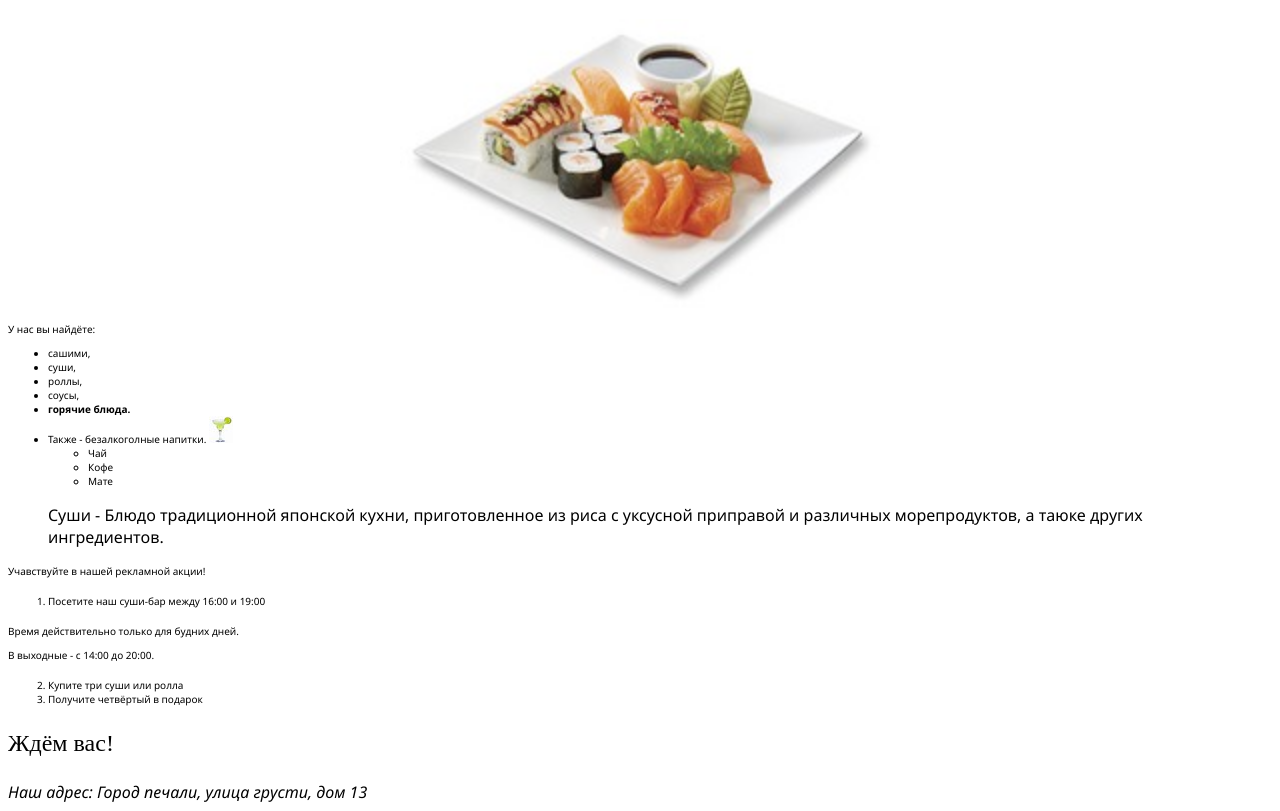
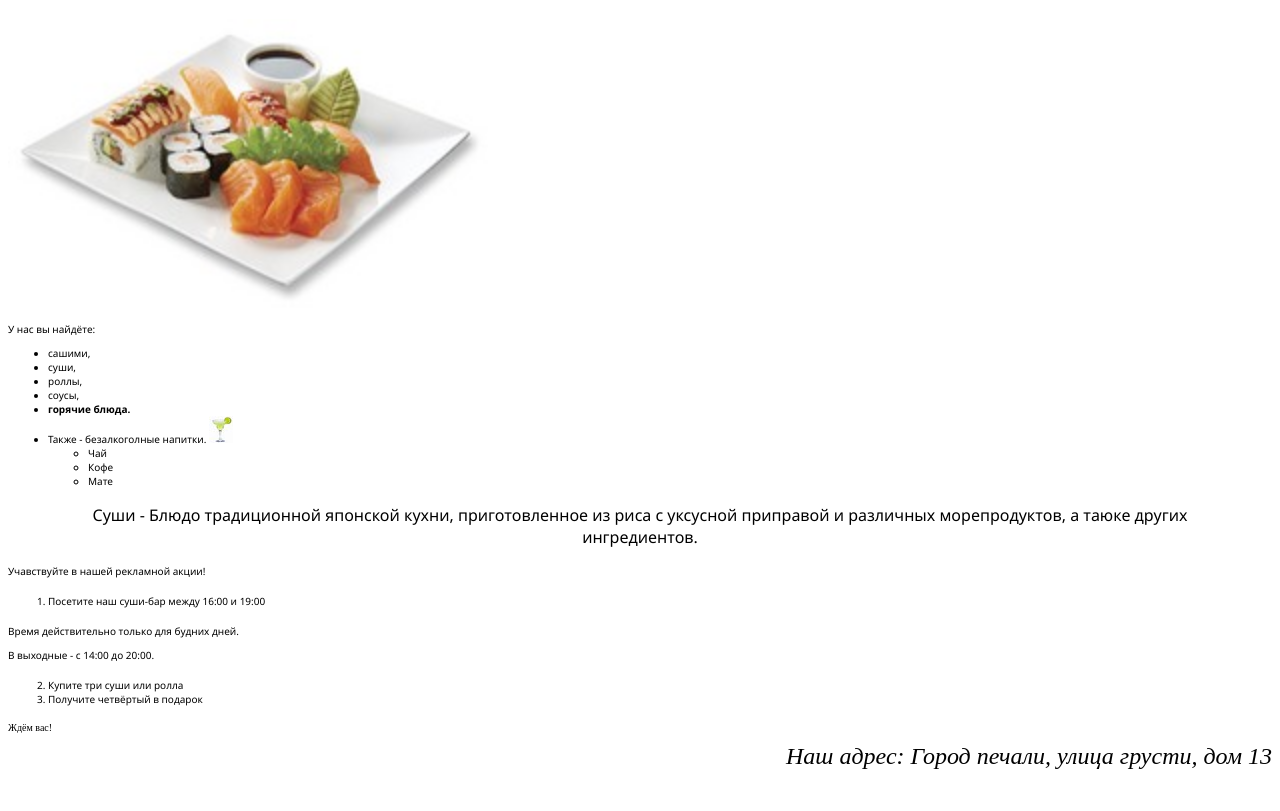
Before and after one commit to HelpMy2/sushi-bar, a plain HTML site: page index.html in a window 1280 px wide. Shown: the part 67-878 px from the top of the page. After the commit the page ends 845 px from the top, so only its background shows below. Drawn offline with Linux system fonts and the light colour scheme.

Commit message:
Update style.css

```diff
--- a/style.css
+++ b/style.css
@@ -21,9 +21,10 @@ li {
   font-size: 10px;
   text-align: justify;
 }
-.picture{text-align: center !important;}
-p.greeting{
+header{text-align: center !important;}
+main{}
+footer{
   font-size: 24px;
   font-family: "Segoe UI Black";
+  text-align: right;
 }
-em {}
```
